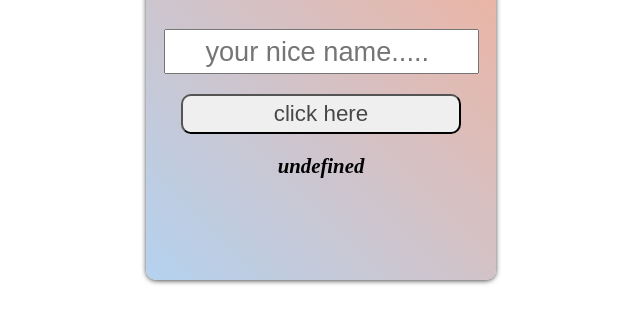
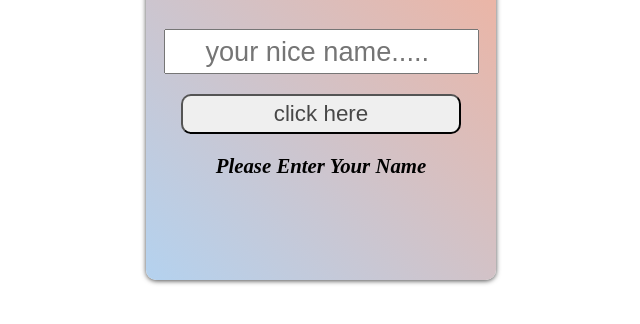
Before and after one commit to Far-Coodinator/click-to-get-you-lucky-letter, a plain HTML site: page index.html in a window 1280 px wide. Both pictures are taken after a click on the button "click here". Shown: the part 320-644 px from the top of the page, without its empty margins (319-959 px from the left). Drawn offline with Linux system fonts and the light colour scheme.

Commit message:
Add files via upload

```diff
--- a/index.html
+++ b/index.html
@@ -10,12 +10,12 @@
     <div class="cl">
         <div class="box">
             <h2 class="heading">
-                Get your <br />
+                Click to genrate your <br />
                 lucky letter
             </h2>
             <input type="text" id="cm-val" placeholder="your nice name..... ">
             <div class="but">
-                <button type="submit" onclick="convert()">click here </button>
+                <button type="submit" onclick="convert()">click here</button>
             </div>
             <div id="resulte">
 
@@ -23,15 +23,24 @@
         </div>
     </div>
     <script>
-        let resulte = document.getElementById("resulte");
-        function convert(){
-            let name = document.getElementById("cm-val").value;
+
+    let resulte = document.getElementById("resulte");
+
+    function convert(){
+        let nameinput = document.getElementById("cm-val");
+        let name = nameinput.value ;
+
+        if (name === ""){
+            resulte.innerHTML = "Please Enter Your Name"
+        }else{
             let randomindex = Math.floor(Math.random() * name.length);
             let randomletter = name[randomindex];
-            // console.log(randomletter)
-            resulte.innerHTML = randomletter
-            document.getElementById("cm-val").value = "" ;
+            resulte.innerHTML = randomletter ;
+            nameinput.value = "" ;
         }
+    }
+
+
 
     </script>
 </body>
```
